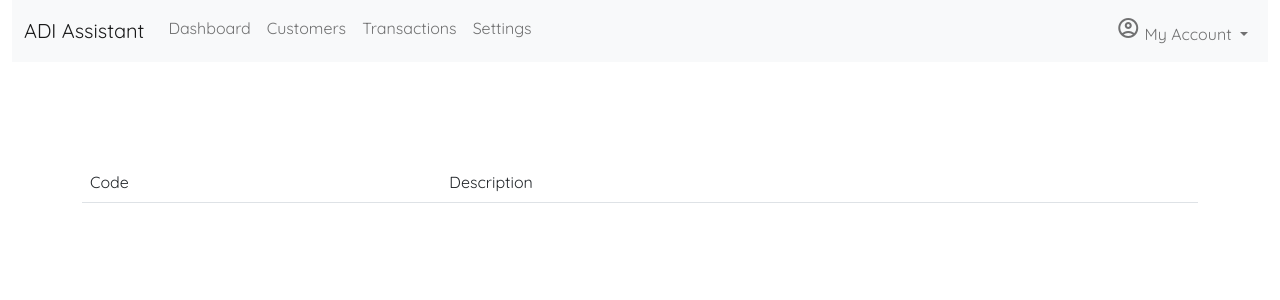
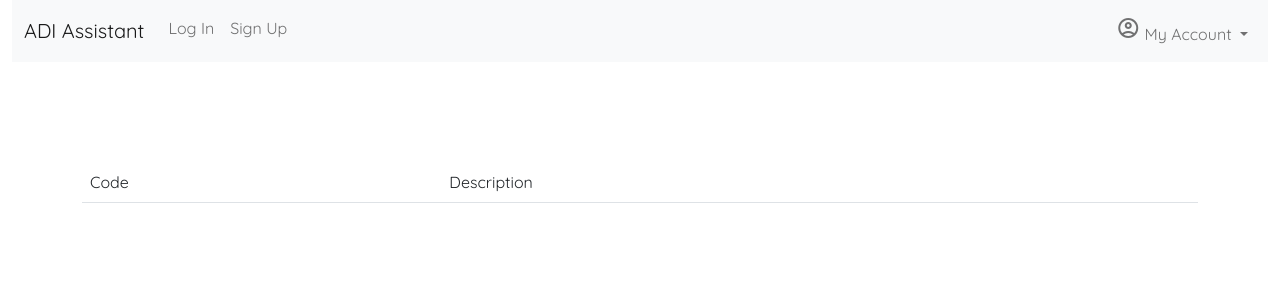
Before and after one commit to martinbannister/CI_MS4_ADI_Assistant, a Django app: page /transactions/codes/ in a window 1280 px wide. Shown: the top 300 px of the page. Run offline with Django 3.2, Linux system fonts and the light colour scheme.

Commit message:
FIX(base.html): split navigation for auth'd & non-auth'd users

```diff
--- a/templates/base.html
+++ b/templates/base.html
@@ -37,6 +37,7 @@
           </button>
           <div class="collapse navbar-collapse" id="navbarNavAltMarkup">
             <ul class="navbar-nav flex-grow-1">
+              {% if user.is_authenticated %}
                 <li class="nav-item">
                   <a class="nav-link {% ifequal request.path '/dashboard/'%}active{% endifequal%}" {% ifequal request.path '/dashboard/'%}aria-current="page"{% endifequal%} href="{% url 'dashboard' %}">Dashboard</a>
                 </li>
@@ -49,6 +50,14 @@
                 <li class="nav-item">
                   <a class="nav-link" href="{% url 'settings' %}">Settings</a>
                 </li>
+              {% else %}
+                <li class="nav-item">
+                  <a class="nav-link" href="{% url 'login' %}">Log In</a>
+                </li>
+                <li class="nav-item">
+                  <a class="nav-link" href="{% url 'signup' %}">Sign Up</a>
+                </li>
+              {% endif %}
               <ul class="nav ms-auto">
                 <li class="nav-item dropdown">
                   <a class="nav-link dropdown-toggle" data-bs-toggle="dropdown" href="#" role="button" aria-expanded="false">
```
Lines whose indentation alone changed are shown as unchanged.
